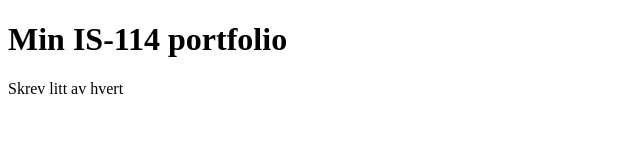
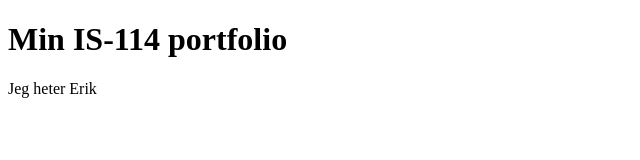
Before and after one commit to ErikRibe/IND-Repository, a plain HTML site: page docs/index.html in a window 1280 px wide. Shown: the full height of the page, 0-640 px from the left. Drawn offline with Linux system fonts and the light colour scheme.

Commit message:
Gjør endringer i index fil

```diff
--- a/docs/index.html
+++ b/docs/index.html
@@ -7,6 +7,6 @@
 </head>
 <body>
 <h1>Min IS-114 portfolio</h1>
-<p>Skrev litt av hvert</p>
+<p>Jeg heter Erik</p>
 </body>
 </html>
```
Also changed, not shown: docs/index.txt (added).
